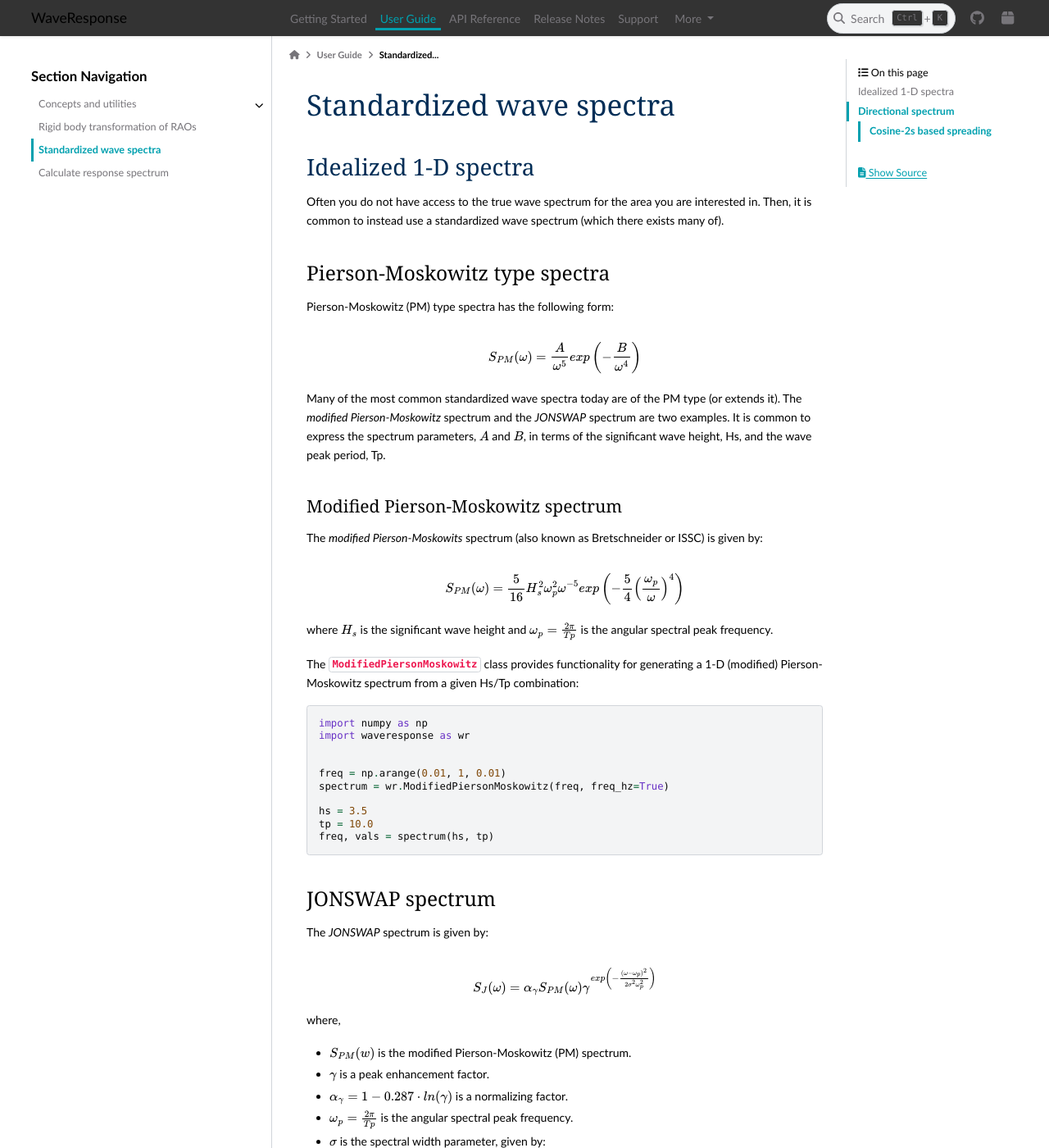
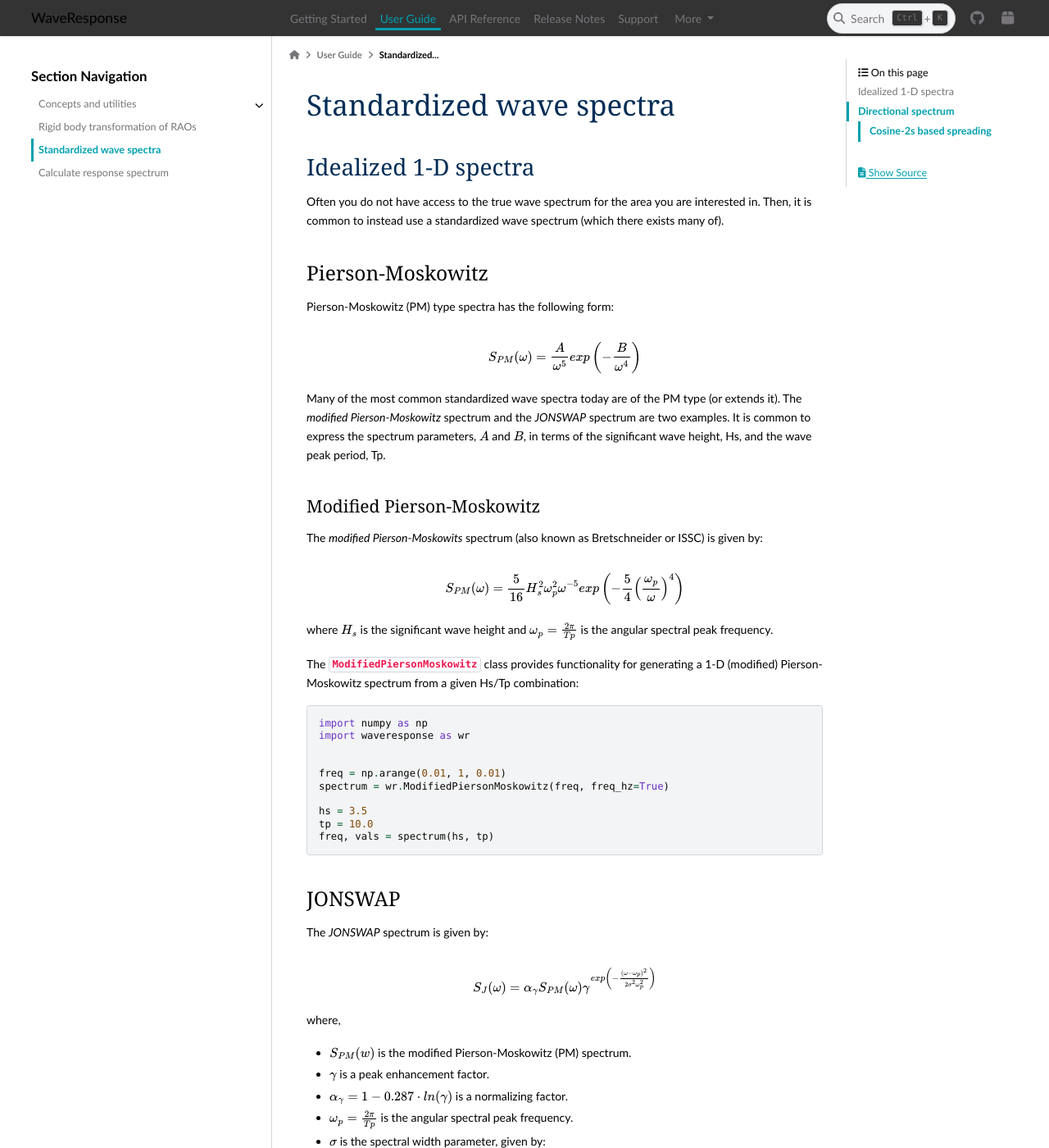
Before and after one commit to 4Subsea/waveresponse-python, a Sphinx documentation site: the page built from docs/user_guide/standardized_spectra.rst, in a window 1280 px wide and 1400 px high. Shown: the whole window at 82% size. Built offline with Sphinx 7.4.7 and the PyData theme 0.15.4, drawn with Linux system fonts in a browser that asks for light colours; some of the changed text lies outside the part shown.

Commit message:
docs rename titles

```diff
--- a/docs/user_guide/standardized_spectra.rst
+++ b/docs/user_guide/standardized_spectra.rst
@@ -6,8 +6,8 @@ Idealized 1-D spectra
 Often you do not have access to the true wave spectrum for the area you are interested in.
 Then, it is common to instead use a standardized wave spectrum (which there exists many of).
 
-Pierson-Moskowitz type spectra
-------------------------------
+Pierson-Moskowitz
+-----------------
 
 Pierson-Moskowitz (PM) type spectra has the following form:
 
@@ -21,8 +21,8 @@ It is common to express the spectrum parameters, :math:`A` and :math:`B`, in ter
 of the significant wave height, Hs, and the wave peak period, Tp.
 
 
-Modified Pierson-Moskowitz spectrum
-...................................
+Modified Pierson-Moskowitz
+..........................
 The *modified Pierson-Moskowits* spectrum (also known as Bretschneider or ISSC) is given by:
 
 .. math::
@@ -49,8 +49,8 @@ for generating a 1-D (modified) Pierson-Moskowitz spectrum from a given Hs/Tp co
     freq, vals = spectrum(hs, tp)
 
 
-JONSWAP spectrum
-----------------
+JONSWAP
+-------
 The *JONSWAP* spectrum is given by:
 
 .. math::
@@ -94,8 +94,8 @@ JONSWAP spectrum from a given Hs/Tp combination:
     spectrum.
 
 
-Ochi-Hubble spectrum
---------------------
+Ochi-Hubble
+-----------
 The *Ochi-Hubble* spectrum allows you to set up a double-peaked spectrum that represents
 sea states which includes both a remotely generated swell component (with low-frequent energy)
 and a locally generated wind component (with high-frequent energy). The Ochi-Hubble spectrum
```
